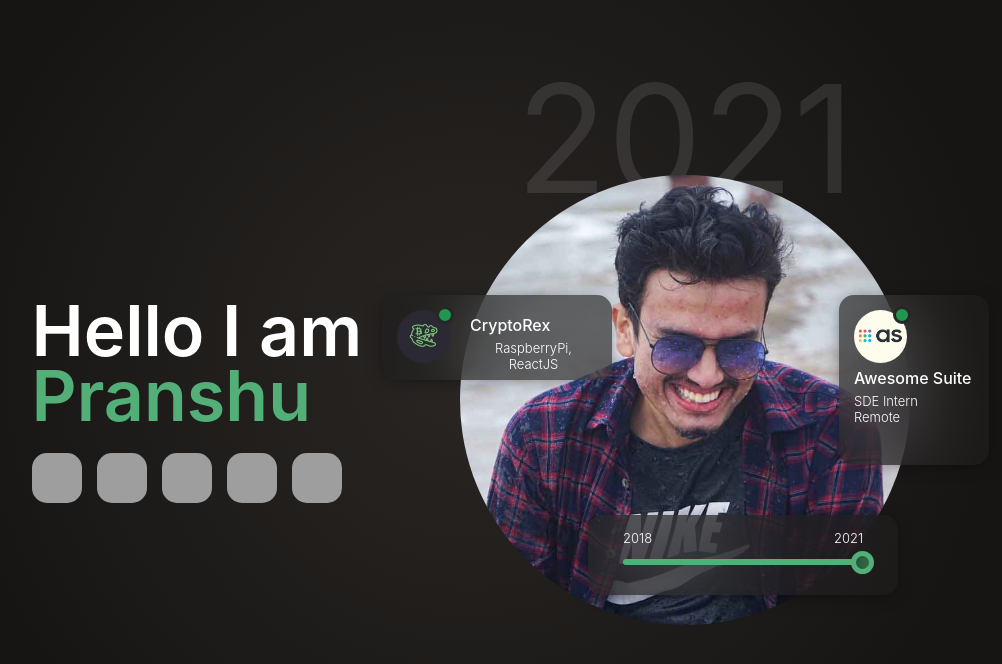
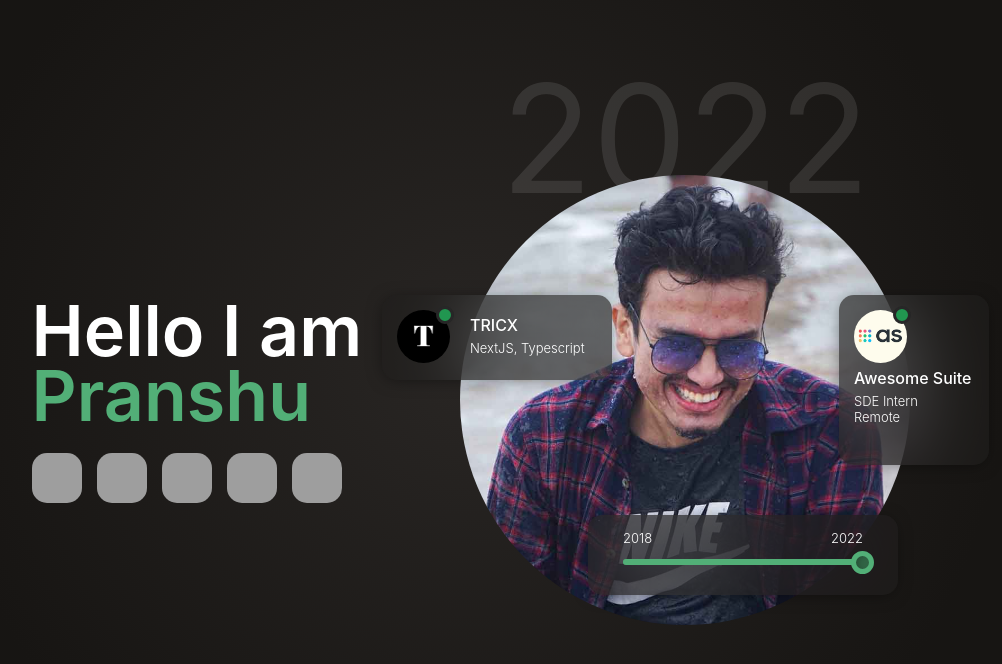
Before and after one commit to pranshu2610/portfolio, a React (Create React App) app: page / in a window 1280 px wide. Shown: the top 664 px of the page, without its empty margins (169-1171 px from the left). Built offline with nearby package versions, Linux system fonts and the light colour scheme; grey boxes are pictures that could not be loaded.

Commit message:
added 2022 year

```diff
--- a/src/assets/data/info.js
+++ b/src/assets/data/info.js
@@ -40,7 +40,7 @@ export const InfoData =
       sub1: "SDE Intern",
       sub2: "Remote",
       inactive: true,
-      url: null,
+      url: "https://wealth42.com/",
       img: "blue.jpg"
     },
     minor: {
@@ -68,4 +68,21 @@ export const InfoData =
       img: "crypto.jpg"
     }
   },
+  2022: {
+    major: {
+      title: "Awesome Suite",
+      sub1: "SDE Intern",
+      sub2: "Remote",
+      inactive: false,
+      url: null,
+      img: "as.jpg"
+    },
+    minor: {
+      title: "TRICX",
+      sub1: "NextJS, Typescript",
+      inactive: false,
+      url: "https://tricx.club/",
+      img: "t.png"
+    }
+  },
 }
--- a/src/components/text-profile/text-profile.js
+++ b/src/components/text-profile/text-profile.js
@@ -7,7 +7,9 @@ const imgURL = {
   "JS": "https://html5hive.org/wp-content/uploads/2014/06/js_800x800.jpg",
   "SASS": "https://engineering.icf.com/wp-content/uploads/2020/02/sass-wide-logo.png",
   "Node": "https://cdn.iconscout.com/icon/free/png-512/node-js-1-1174935.png",
-  "MongoDB": "https://img.stackshare.io/service/1030/leaf-360x360.png"
+  "MongoDB": "https://img.stackshare.io/service/1030/leaf-360x360.png",
+  "TS": "https://iconape.com/wp-content/png_logo_vector/typescript.png",
+  "NextJS": "https://www.creative-tim.com/assets/icon-nextjs-2a1bcdd2079d47a4f10c5620632a7994b8544ca0d5e5f11049e9c542142ca82b.jpg"
 }
 const TextProfile = () => {
   return(
@@ -38,13 +40,13 @@ const TextProfile = () => {
         <div
           className="skills"
           style={{
-            backgroundImage: "url(" + imgURL.Node + ")"
+            backgroundImage: "url(" + imgURL.TS + ")"
           }}
         />
         <div
           className="skills"
           style={{
-            backgroundImage: "url(" + imgURL.MongoDB + ")"
+            backgroundImage: "url(" + imgURL.NextJS + ")"
           }}
         />
       </div>
--- a/src/components/visual-profile/visual-profile.js
+++ b/src/components/visual-profile/visual-profile.js
@@ -41,7 +41,7 @@ const PrettoSlider = withStyles({
 
 
 const VisualProfile = ({darkmode}) => {
-  const [year,setYear] = useState(2021)
+  const [year,setYear] = useState(2022)
   let data = InfoData[year];
   const [visible,setVisible] = useState(true);
 
@@ -75,7 +75,7 @@ const VisualProfile = ({darkmode}) => {
         <div className={`current-job flat-large ${!darkmode?'darkmodecard':''}`}>
           <div style={{display: 'flex', justifyContent: 'space-between', width: '100%'}}>
             <p className="card-sub">2018</p>
-            <p className="card-sub">2021</p>
+            <p className="card-sub">2022</p>
           </div>
           <PrettoSlider
             aria-label="pretto slider"
@@ -83,7 +83,7 @@ const VisualProfile = ({darkmode}) => {
             onChange={(event, newValue) => {if (newValue!==year) {setVisible(false)};setYear(newValue);}}
             steps={1}
             min={2018}
-            max={2021}
+            max={2022}
           />
         </div>
       </div>
```
Also changed, not shown: public/icons/T.png (added).
